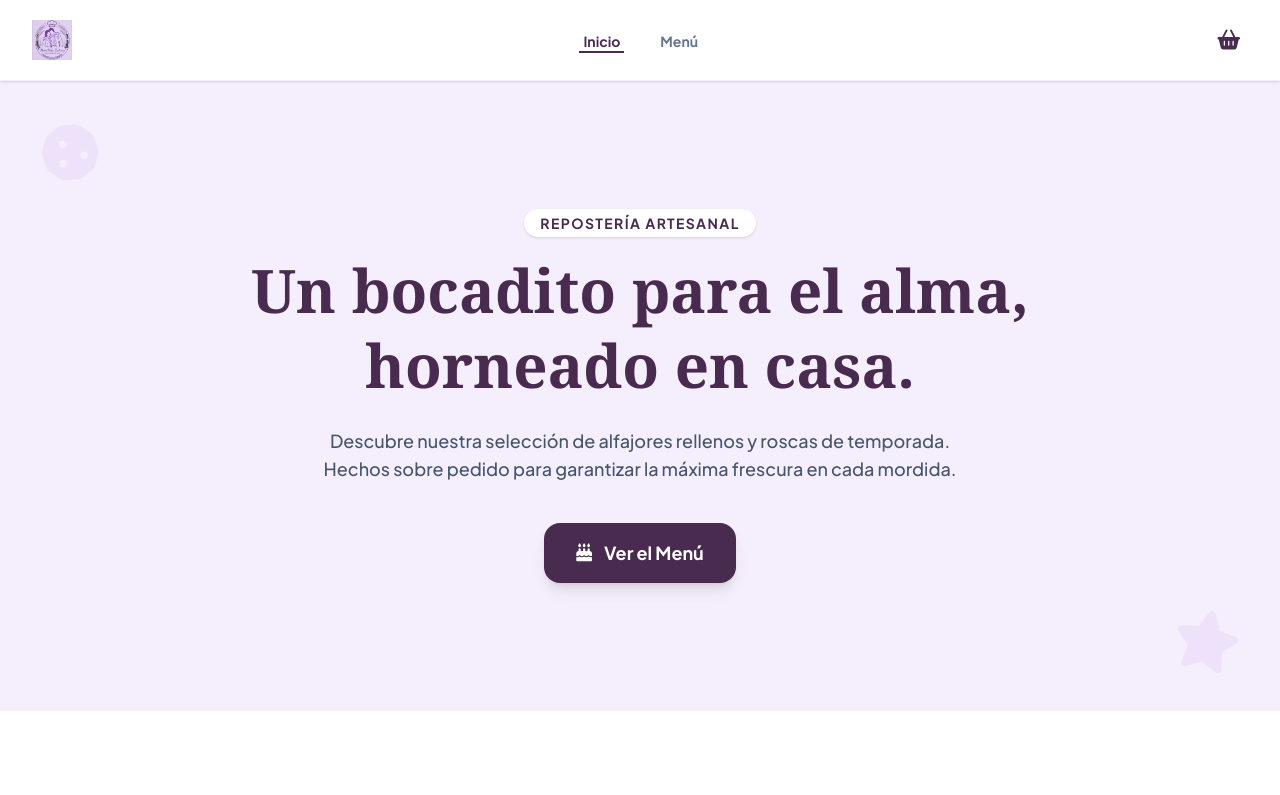
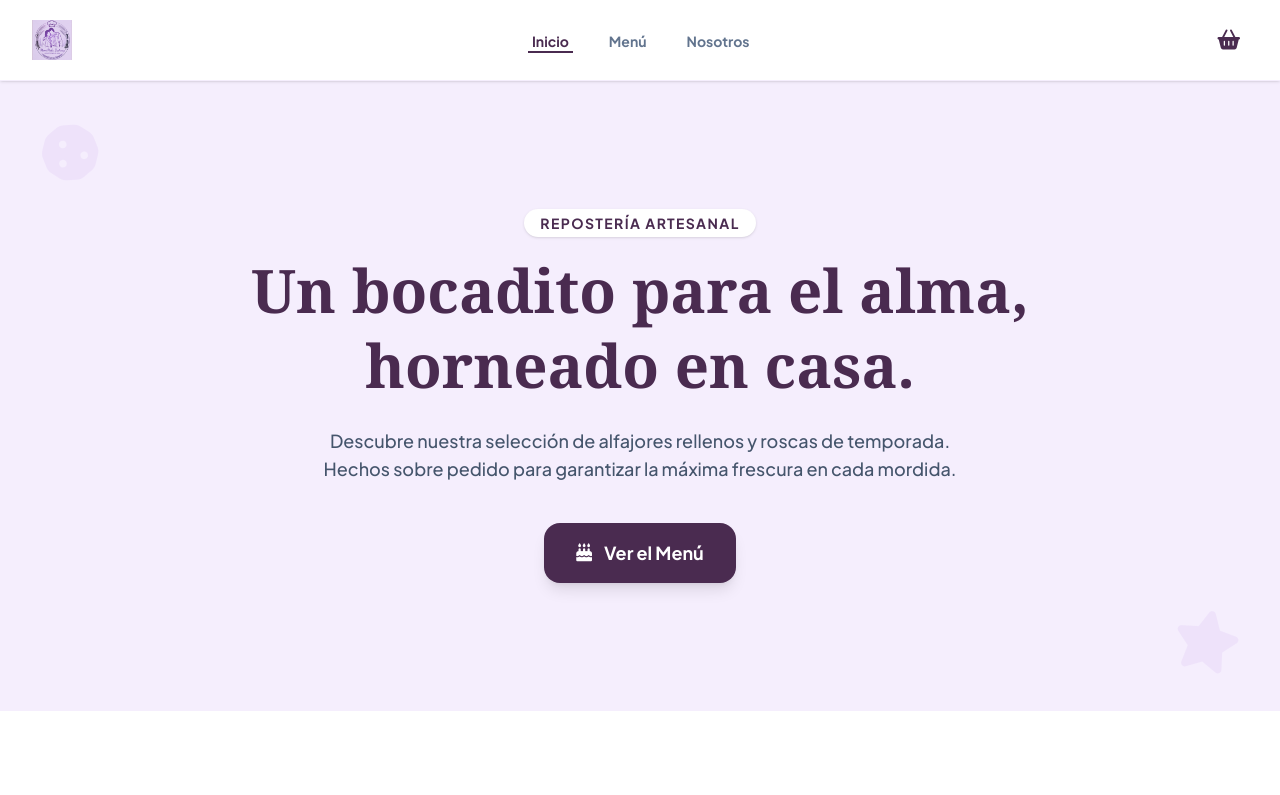
Before and after one commit to Emanuel033/MoniMila, a React (Vite) app: page / in a window 1280 px wide. Shown: the top 795 px of the page. Built offline with nearby package versions, Linux system fonts and the light colour scheme.

Commit message:
Update Navbar.jsx

```diff
--- a/src/components/Navbar.jsx
+++ b/src/components/Navbar.jsx
@@ -7,10 +7,12 @@ function Navbar() {
   const location = useLocation();
   const [isMobileMenuOpen, setIsMobileMenuOpen] = useState(false);
 
-  const navLinks = [
+    const navLinks = [
     { name: 'Inicio', path: '/' },
-    { name: 'Menú', path: '/catalogo' }
+    { name: 'Menú', path: '/catalogo' },
+    { name: 'Nosotros', path: '/nosotros' }
   ];
+
 
   const isActive = (path) => location.pathname === path;
 
```
